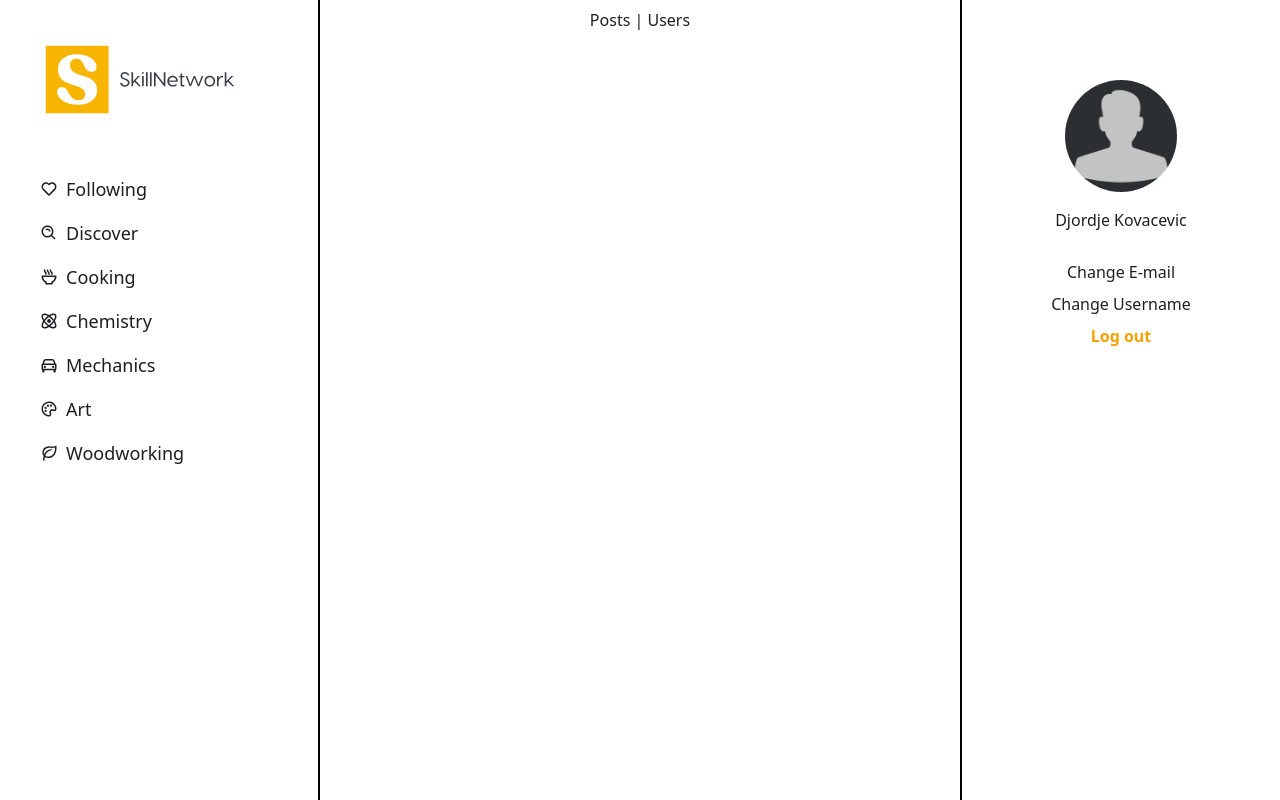
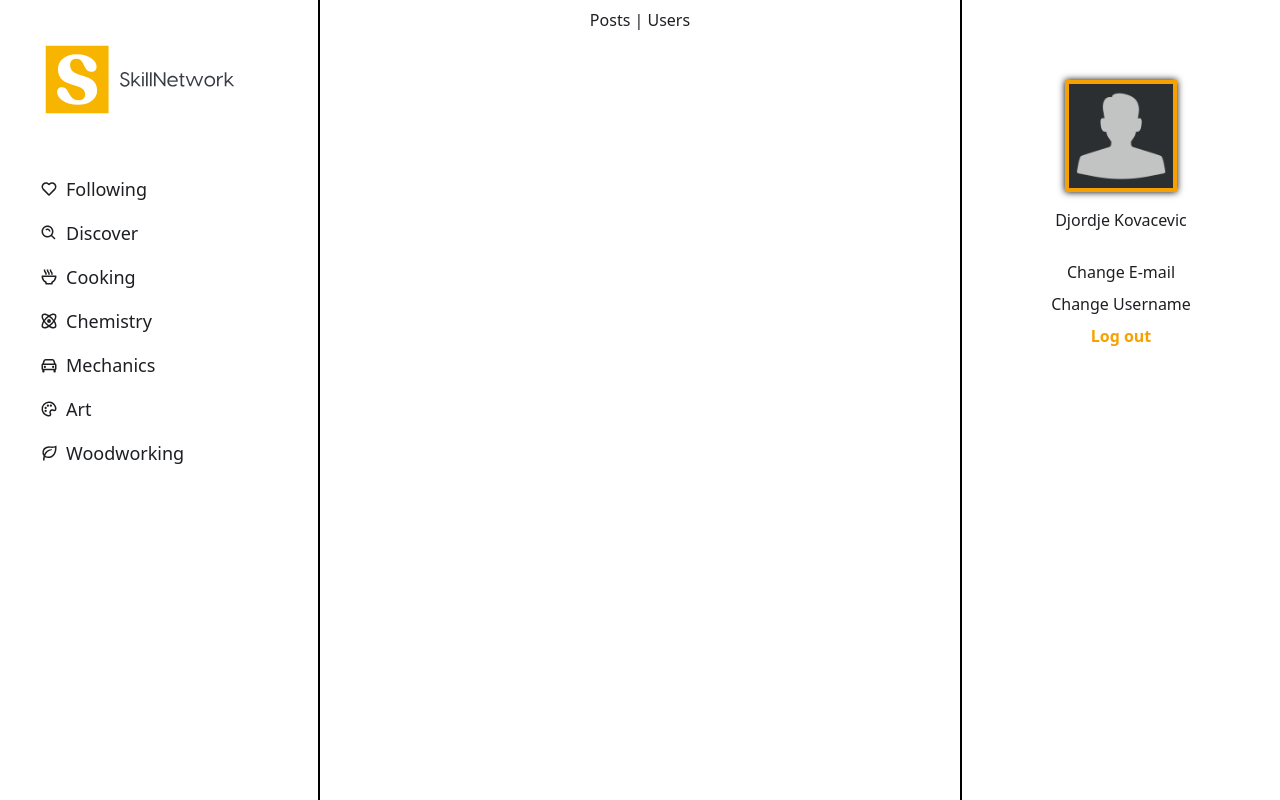
Before and after one commit to KDjole/SkillNetwork, a React (Vite) app: page / in a window 1280 px wide. Built offline with nearby package versions, Linux system fonts and the light colour scheme.

Commit message:
Updated how the profile picture is displayed.

```diff
--- a/src/Pages/HomePage/Profile/ProfilePicture.jsx
+++ b/src/Pages/HomePage/Profile/ProfilePicture.jsx
@@ -3,7 +3,7 @@ export default function ProfilePicture() {
     <img
       src="..\..\..\..\src\Images\profile.jpg"
       alt=""
-      className="w-28 rounded-full"
+      className="profile-image w-28 border-solid border-4 border-myYellow shadow-custom"
     />
   );
 }
--- a/tailwind.config.js
+++ b/tailwind.config.js
@@ -7,6 +7,9 @@ export default {
         myGray: "#1d1f23",
         myYellow: "#f7a100",
       },
+      boxShadow: {
+        custom: "0px 0px 7px black",
+      },
     },
   },
   plugins: [],
```
